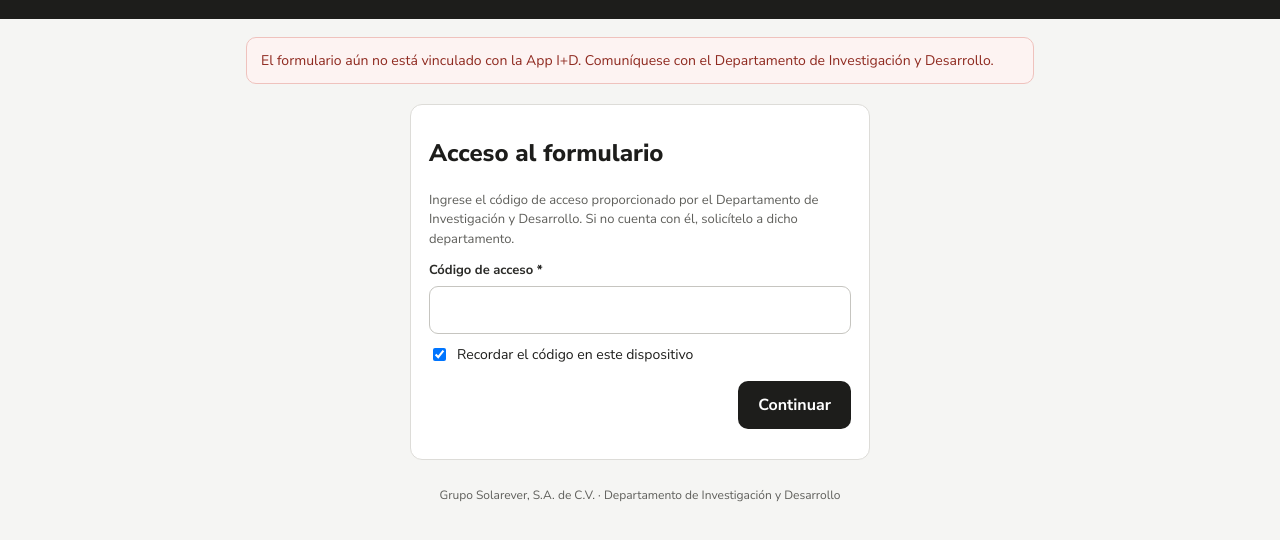
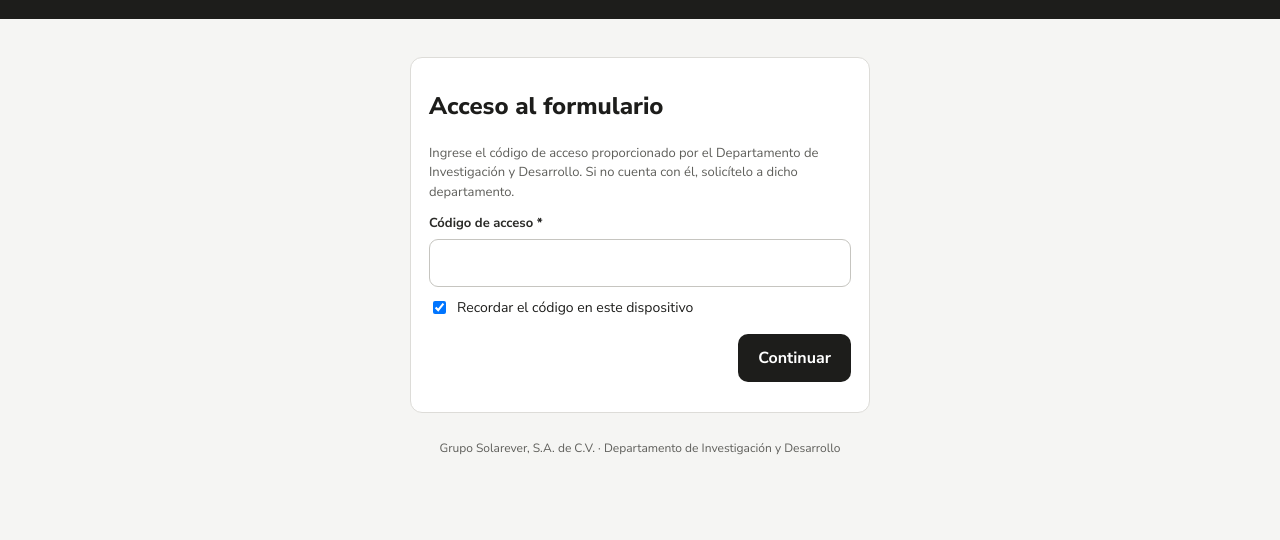
Before and after one commit to gtestgs-cpu/r-d-solarever, a plain HTML site: page sondeo/index.html in a window 1280 px wide. Shown: the part 150-690 px from the top of the page. Drawn offline with Linux system fonts and the light colour scheme.

Commit message:
Vincula el formulario de sondeos con la App I+D
Co-Authored-By: Claude Opus 5.5 <noreply@anthropic.com>
Claude-Session: https://claude.ai/code/session_01S6WNGmyxfH1DxVwuhPcZWC

```diff
--- a/sondeo/index.html
+++ b/sondeo/index.html
@@ -192,7 +192,7 @@
 
 <script>
 /* ===== Conexión con la App I+D (Apps Script). Si cambia la URL de la implementación, cámbiela aquí: ===== */
-var API_URL = 'PEGAR_AQUI_LA_URL_DE_LA_APP_ID';
+var API_URL = 'https://script.google.com/macros/s/AKfycbxul0u7M77kzsEpg66hYVJQ36QtFywnHhjidqJOPhB3CyH9XxxV3WInAo_vFjDCF3Tn/exec';
 function llamar(accion, datos) {
   return fetch(API_URL, { method: 'POST', credentials: 'omit', redirect: 'follow',
     headers: { 'Content-Type': 'text/plain;charset=utf-8' }, body: JSON.stringify({ accion: accion, datos: datos }) })
```
